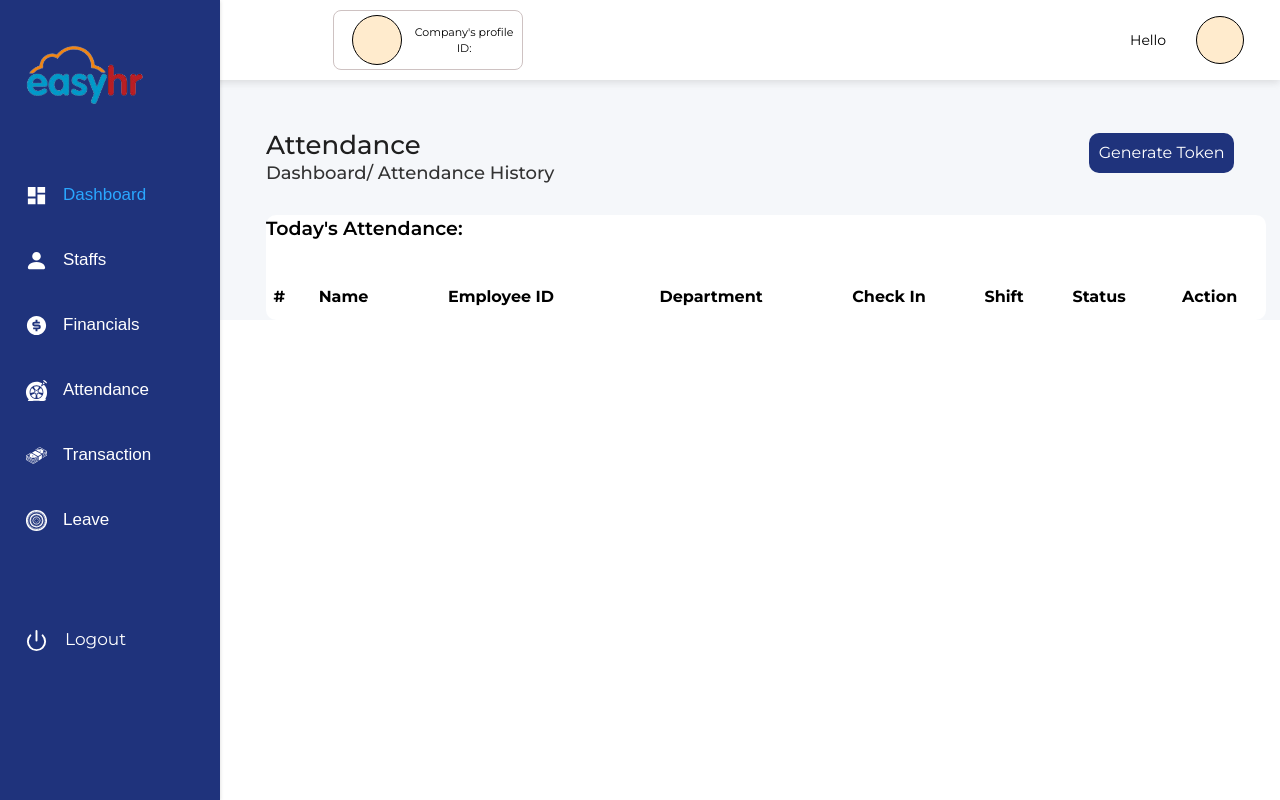
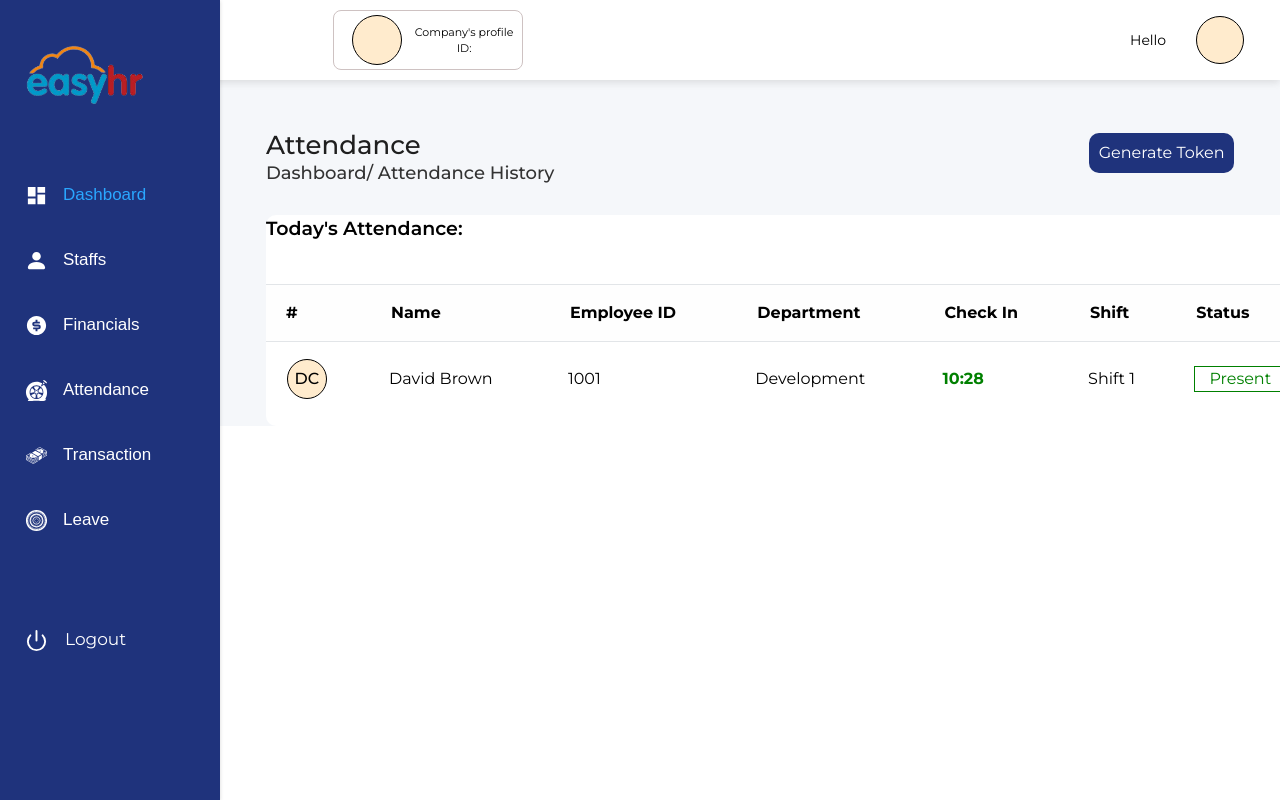
Before and after one commit to OgbuEsther/Easy_HR_FE2, a React (Create React App) app: page /dashboard/admin-attendance in a window 1280 px wide. Built offline with nearby package versions, Linux system fonts and the light colour scheme; no server answers.

Commit message:
update the table

```diff
--- a/src/pages/AdminAttendance/Adminattendance.tsx
+++ b/src/pages/AdminAttendance/Adminattendance.tsx
@@ -2,8 +2,8 @@ import React from "react";
 import styled from "styled-components";
  import { useAppSelector } from "../../components/global/Store"
 import {CgPerformance} from "react-icons/cg"
-import {TbBrandNytimes} from "react-icons/tb"
-import {FaAlipay} from "react-icons/fa"
+import {RiDeleteBin2Line} from "react-icons/ri"
+import {BsPencilFill} from "react-icons/bs"
 import {SiSecurityscorecard} from "react-icons/si"
  import axios from "axios";
  import { genAttendanceToken, getOneAdmin } from "../../utils/Api/ApiCall";
@@ -78,6 +78,44 @@ const theToken = getAdmin?.data?.data?.data?.setToken
               <th>Status</th>
               <th>Action</th>
             </tr>
+
+            <tr>
+              <td>
+                <Circle>
+                  DC
+                </Circle>
+              </td>
+              <td>
+                David Brown
+              </td>
+              <td>
+                1001
+              </td>
+              <td>
+                Development
+              </td>
+              <td>
+              <Chc>
+              10:28
+              </Chc>
+              </td>
+              <td>
+                Shift 1
+              </td>
+              <td>
+                <Box>
+                Present
+                </Box>
+              </td>
+              <td>
+                <Action>
+                  <Cir><BsPencilFill/></Cir>
+                  <Cir1>
+                    <RiDeleteBin2Line/>
+                  </Cir1>
+                </Action>
+              </td>
+            </tr>
           </table>
          </Table>
 
@@ -90,6 +128,70 @@ const theToken = getAdmin?.data?.data?.data?.setToken
 };
 
 export default Adminattendance;
+
+
+const Cir = styled.div`
+  margin: 5px;
+  border-radius: 50px;
+  background-color: green;
+  height: 35px;
+  width: 35px;
+  display: flex;
+  align-items: center;
+  justify-content: center;
+  color: white;
+`
+
+const Cir1 = styled.div`
+  margin: 5px;
+  border-radius: 50px;
+  background-color: red;
+  height: 35px;
+  width: 35px;
+  display: flex;
+  align-items: center;
+  justify-content: center;
+  color: white;
+`
+
+const Action = styled.div`
+  display: flex;
+`
+
+const Chc = styled.div`
+color: green;
+font-weight: bold;
+`
+
+const Box = styled.div`
+  border: 1px solid green;
+  color: green;
+  display: flex;
+  align-items: center;
+  justify-content: center;
+`
+
+const Circle = styled.div`
+width: 40px;
+height: 40px;
+margin: 3px;
+font-size: 16px;
+display: flex;
+justify-content: center;
+align-items: center;
+overflow: hidden;
+font-weight: 500;
+color: black;
+background-color: blanchedalmond;
+border: 1px solid black;
+border-radius: 50px;
+
+@media screen and (max-width: 900px) {
+  height: 30px;
+  width: 30px;
+  font-size: 12px;
+}`
+
 const Table = styled.div`
 display: flex;
 height: auto;
@@ -105,15 +207,46 @@ table{
   max-width: 1440px;
   width: 100%;
 }
+
+table,th,tr:nth-child(even){
+  background-color: #fff;
+}
+
+td,th{
+  padding: 14px 2px;
+  text-align: left;
+  border-top: 1px solid #e2e5e8;
+  padding-left: 18px;
+  padding-right: 18px;
+}
+
+td{
+  @media screen and (max-width: 900px) {
+    font-size: 12px;
+  }
+}
+
+
+
+th{
+  border-top: 1px solid #e2e5e8;
+  background-color: #fefefe;
+  padding: 1rem 0.75rem;
+  padding-left: 20px;
+  padding-right: 20px;
+
+}
+
 `
 
 const Title  = styled.div`
 font-weight: 600;
 font-size: 19px;
+/* margin-top: 30px; */
 `
 
 const Two = styled.div`
-width: 1000px;
+width: 1200px;
 background-color:rgb(255, 255, 255);
 border-radius: 10px;
 `
```
